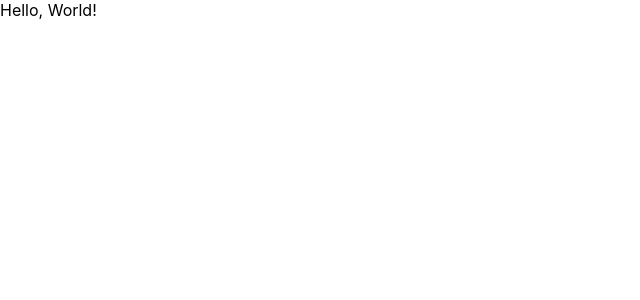
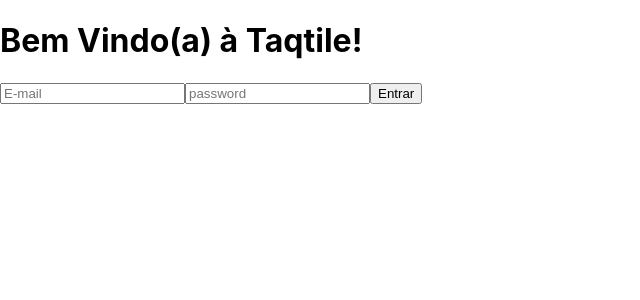
Before and after one commit to indigotech/onboard-daniel-ueno, a React (Create React App) app in the folder onboarding/: page / in a window 1280 px wide. Shown: the top 300 px of the page, without its empty margins (0-640 px from the left). Built offline with nearby package versions, Linux system fonts and the light colour scheme.

Commit message:
Step 1/2 - formulário de login sem lógica ou styled

```diff
--- a/onboarding/package.json
+++ b/onboarding/package.json
@@ -39,5 +39,8 @@
       "last 1 firefox version",
       "last 1 safari version"
     ]
+  },
+  "devDependencies": {
+    "prettier": "2.3.2"
   }
 }
--- a/onboarding/src/App.tsx
+++ b/onboarding/src/App.tsx
@@ -1,10 +1,12 @@
 import React from 'react';
-import './App.css';
+import {LoginForm} from "./component/LoginForm"
 
 function App() {
+
   return (
     <div>
-      Hello, World!
+      <h1>Bem Vindo(a) à Taqtile!</h1>
+      <LoginForm/>
     </div>
   );
 }
--- /dev/null
+++ b/onboarding/src/component/LoginForm.tsx
@@ -0,0 +1,46 @@
+import React, { useState } from "react";
+
+
+export const LoginForm: React.FC = () => {
+
+  const [login, setLogin] = useState("");
+  const [password, setPassword] = useState("");
+
+  const handleLogin = (event: { target: { value: React.SetStateAction<string>; }; }) => {
+    setLogin(event.target.value);
+  };
+
+  const handlePassword = (event: { target: { value: React.SetStateAction<string>; }; }) => {
+    setPassword(event.target.value);
+  };
+
+  const signIn = (event: { preventDefault: () => void; }) => {
+    event.preventDefault();
+    console.log("login:", login, "\npassword:", password);
+    //fazer as coisas depois
+    //cleanFields()
+  };
+
+  return (
+    <div>
+      <form onSubmit={signIn}>
+        <input
+          name={"email"}
+          value={login}
+          onChange={handleLogin}
+          placeholder="E-mail"
+          required
+          title={"O e-mail deve ser do tipo texto@texto.texto"}
+        />
+        <input
+          name={"password"}
+          value={password}
+          onChange={handlePassword}
+          placeholder="password"
+          required
+        />
+        <button>Entrar</button>
+      </form>
+    </div>
+  );
+};
```
Also changed, not shown: 1 other file (tests, documents, lock files or other folders).
